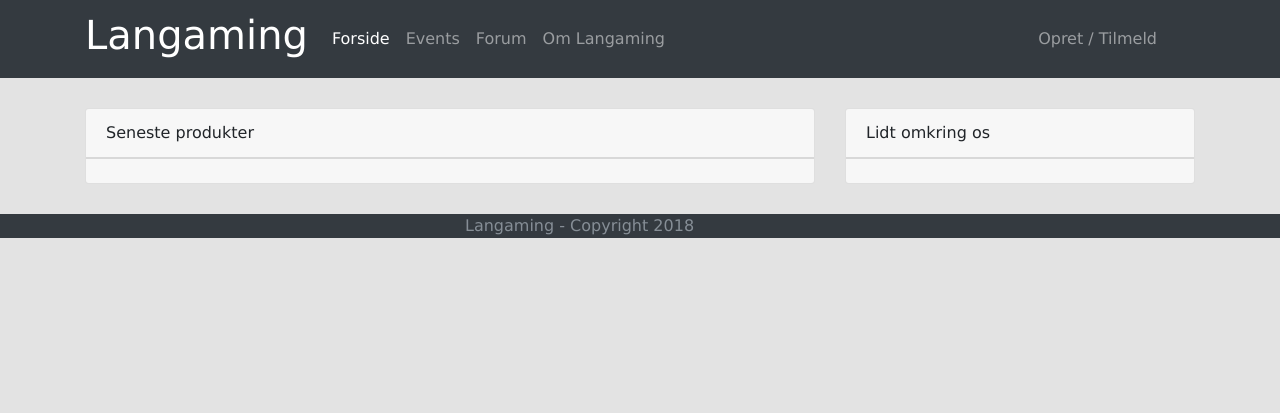
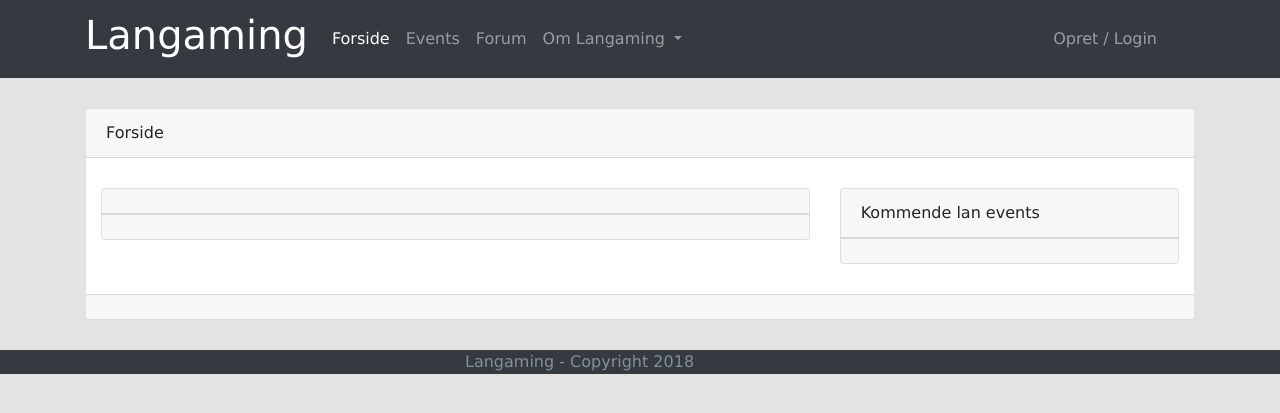
Before and after one commit to JakeMadsen/LanGaming.dk, a Node server app: page / in a window 1280 px wide. Shown: the top 413 px of the page. Run offline with Node 20, Linux system fonts and the light colour scheme.

Commit message:
File updates

```diff
--- a/public_html/styling/css/stylesheet.css
+++ b/public_html/styling/css/stylesheet.css
@@ -15,15 +15,13 @@ body {
  .pushthirty {
      margin-top:30px;
  }
+ .pushthirtylower {
+     margin-bottom: 30px;
+ }
+
  .containerColour {
      background-color:rgba(207, 207, 207, 0.47);
      width:auto;
- }
- .nyeProdukter {
-     width:auto;
-     height:auto;
-     border:groove;
-     margin-top:20px;
  }
 
 .products {
--- a/public_html/views/pages/index.ejs
+++ b/public_html/views/pages/index.ejs
@@ -11,10 +11,21 @@
     <div id="mainArticleContainer">
         <div class="container">
             <div class="row">
-                <div class="col-md-8">
+                <div class="col-md-12">
+                    <div class="card">
+
+                        <div class="card-header">
+                            Forside
+                        </div>
+
+                        <div class="container">
+                            <div class="card-block">
+
+                                <div class="row">
+
+                                    <div class="col-md-8 pushthirty pushthirtylower">
                                         <div class="card">
                                             <div class="card-header">
-                            Seneste produkter
                                             </div>
                                             <div class="container">
                                                 <div class="card-block">
@@ -25,17 +36,27 @@
                                         </div>
                                     </div>
 
-                <div class="col-md-4">
+                                    <div class="col-md-4 pushthirty pushthirtylower">
                                         <div class="card">
                                             <div class="card-header">
-                            Lidt omkring os
+                                                Kommende lan events
                                             </div>
                                             <div class="container">
                                                 <div class="card-block">
                                                 </div>
                                             </div>
-                        <div class="card-footer">
+                                            <div class="card-footer footer">
                                             </div>
+                                        </div>
+                                    </div>
+
+                                </div>
+                            </div>
+                        </div>
+
+                        <div class="card-footer footer">
+                        </div>
+
                     </div>
                 </div>
             </div>
--- a/public_html/views/partials/header.ejs
+++ b/public_html/views/partials/header.ejs
@@ -24,8 +24,18 @@
                         <a class="nav-link" href="#">Forum</a>
                     </li>
 
-                    <li class="nav-item">
-                        <a class="nav-link" href="#">Om Langaming</a>
+                    <li class="nav-item dropdown">
+                        <a class="nav-link dropdown-toggle" href="" id="navbarDropdownMenuLink" data-toggle="dropdown" aria-haspopup="true" aria-expanded="false">
+                            Om Langaming
+                        </a>
+                        <div class="dropdown-menu" aria-labelledby="navbarDropdownMenuLink">
+                            <h4 class="dropdown-header">Skolerne</h4>
+                            <a class="dropdown-item" href="/lyngby">Lyngby US</a>
+                            <a class="dropdown-item" href="/herlev">Herlev US</a>
+                            <div class="dropdown-divider"></div>
+                            <h4 class="dropdown-header">Andet</h4>
+                            <a class="dropdown-item" href="#">?????</a>
+                        </div>
                     </li>
                 </ul>
 
@@ -46,7 +56,7 @@
 
                     <% } else{ %>
                         <li class="nav-item">
-                            <a class="nav-link" href="#" role="button" data-toggle="modal" data-target="#login-modal">Opret / Tilmeld</a>
+                            <a class="nav-link" href="#" role="button" data-toggle="modal" data-target="#login-modal">Opret / Login</a>
                         </li>
                         <% include .././partials/login_formular %>
                     <% } %>
```
Also changed, not shown: config/sql.js (+9 -1 lines), public_html/views/pages/cPanel/pages_admin/events.ejs (+17 -8 lines), server.js (+4 -4 lines), sql_dumps/db_langaming.sql (renamed from sql_dumps/db_langaming_dump.sql). Lines whose indentation alone changed are shown as unchanged.
